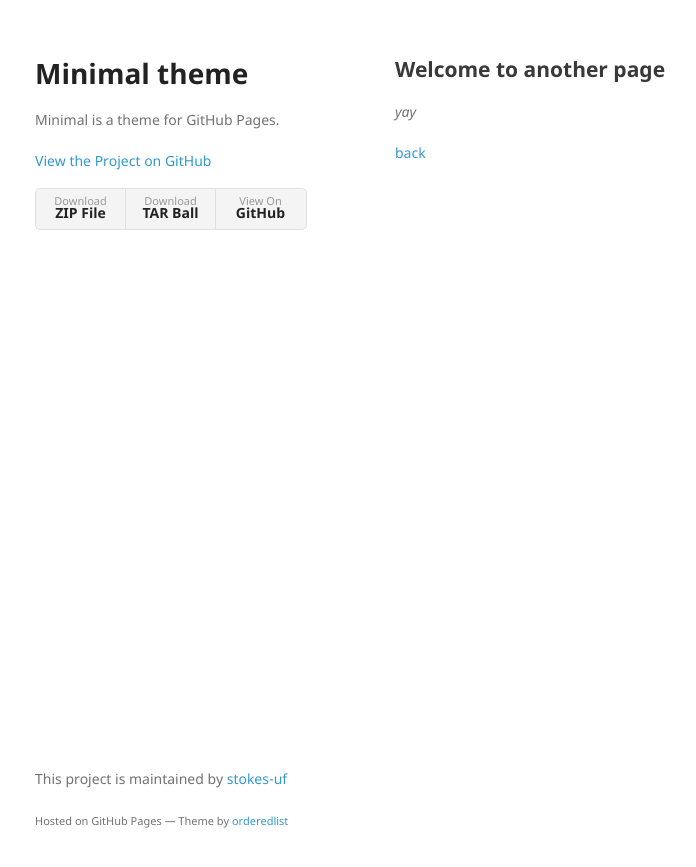
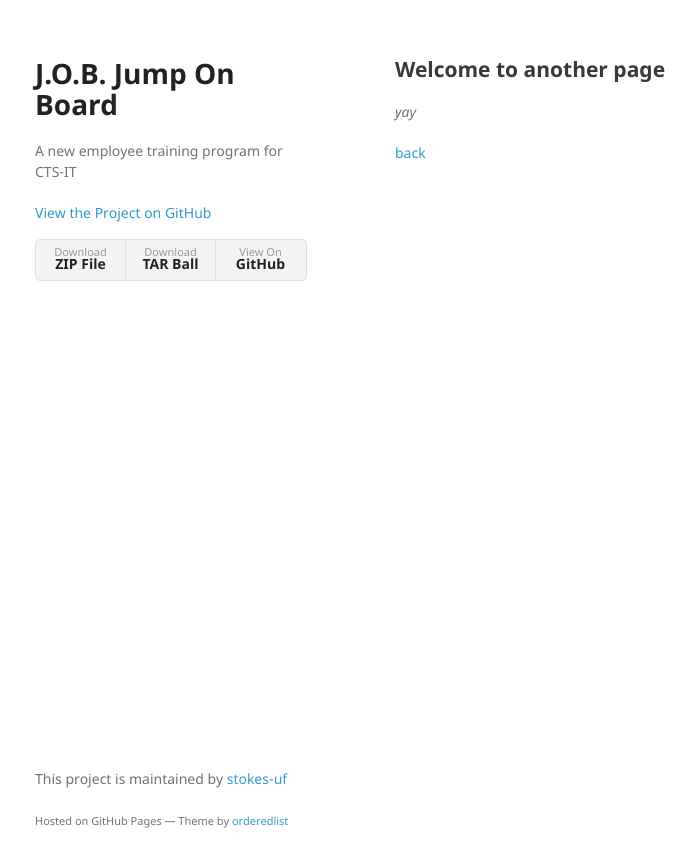
Before and after one commit to stokes-uf/J.O.B.-Jump-On-Board, a Jekyll site: the page built from another-page.md, in a window 1280 px wide. Shown: the top 867 px of the page, without its empty margins (175-871 px from the left). Built offline with Jekyll 4.4.1, drawn with Linux system fonts in a browser that asks for light colours; our own code applies the rules of GitHub Pages for plain Markdown files.

Commit message:
Update _config.yml

```diff
--- a/_config.yml
+++ b/_config.yml
@@ -1,5 +1,5 @@
-title: Minimal theme
-description: Minimal is a theme for GitHub Pages.
+title: J.O.B. Jump On Board
+description: A new employee training program for CTS-IT
 show_downloads: true
-google_analytics:
-theme:
+google_analytics: UA-68255700-6
+theme: minimal
```
